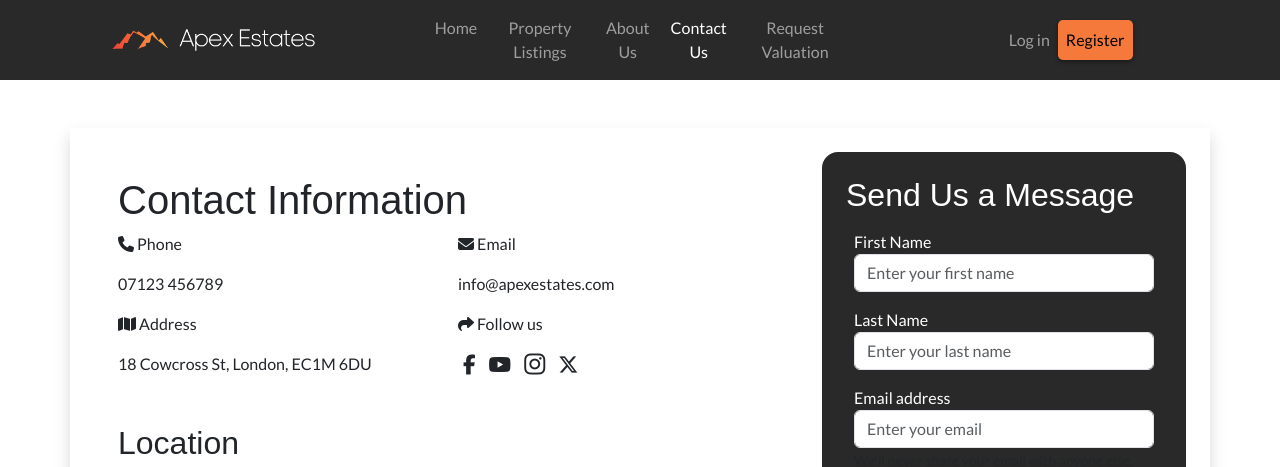
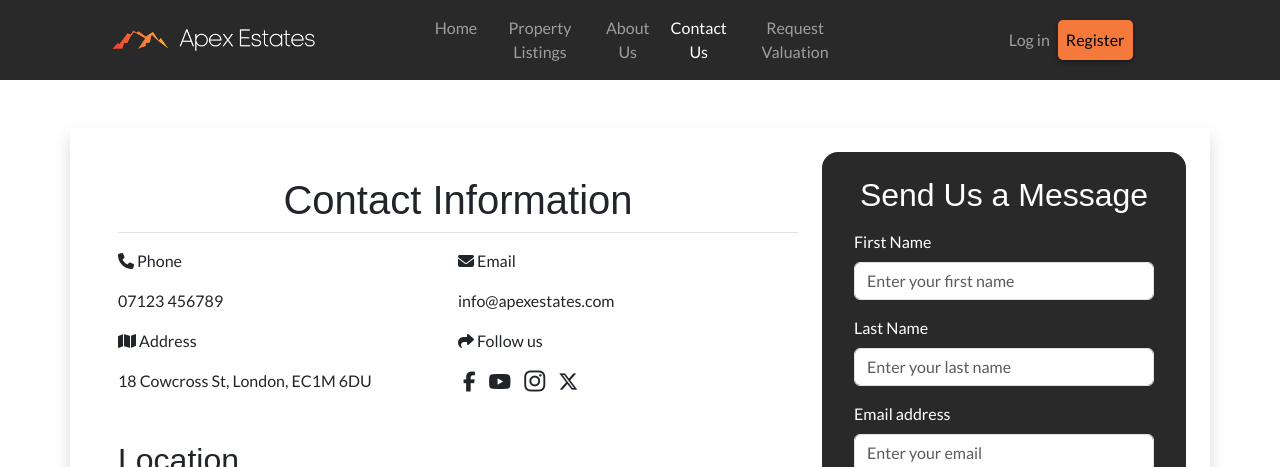
Before and after one commit to RadleighSmith/apex-estates, a Django app: page /contact_us/ in a window 1280 px wide. Shown: the top 467 px of the page. Run offline with Django 4.2, Linux system fonts and the light colour scheme; some libraries are stand-ins or nearby versions.

Commit message:
Add additional styling to contact page

```diff
--- a/main/templates/contact.html
+++ b/main/templates/contact.html
@@ -4,17 +4,17 @@
 
 {% block content %}
 <div class="container-fluid">
-    <div class="container shadow mt-5 p-4">
+    <div class="container shadow my-5 p-4">
         <div class="row">
             <!-- Contact Information Section -->
             <div class="col-lg-8">
                 <div class="container p-4">
                     <div class="row">
-                        <div class="col">
+                        <div class="col text-center border-bottom">
                             <h1>Contact Information</h1>
                         </div>
                     </div>
-                    <div class="row">
+                    <div class="row mt-3">
                         <div class="col-md-6">
                             <p><i class="fa-solid fa-phone"></i> Phone</p>
                             <p>07123 456789</p>
@@ -74,29 +74,29 @@
             <div class="col-lg-4">
                 <div class="container message-section text-white p-4">
                     <div class="row">
-                        <div class="col">
+                        <div class="col text-center">
                             <h2>Send Us a Message</h2>
                         </div>
                     </div>
                     <form>
                         <div class="form-group p-2">
-                            <label for="firstName">First Name</label>
+                            <label for="firstName" class="pb-2">First Name</label>
                             <input type="text" class="form-control" id="firstName" placeholder="Enter your first name">
                         </div>
                         <div class="form-group p-2">
-                            <label for="lastName">Last Name</label>
+                            <label for="lastName" class="pb-2">Last Name</label>
                             <input type="text" class="form-control" id="lastName" placeholder="Enter your last name">
                         </div>
                         <div class="form-group p-2">
-                            <label for="email">Email address</label>
+                            <label for="email" class="pb-2">Email address</label>
                             <input type="email" class="form-control" id="email" aria-describedby="emailHelp"
                                 placeholder="Enter your email">
-                            <small id="emailHelp" class="form-text text-muted">We'll never share your email with
+                            <small id="emailHelp" class="form-text text-white">We'll never share your email with
                                 anyone else.</small>
                         </div>
                         <div class="form-group p-2">
-                            <label for="message">Message</label>
-                            <textarea class="form-control" id="message" rows="4"
+                            <label for="message" class="pb-2">Message</label>
+                            <textarea class="form-control" id="message"
                                 placeholder="Enter your message"></textarea>
                         </div>
                         <div class="d-grid">
--- a/static/css/style.css
+++ b/static/css/style.css
@@ -325,6 +325,10 @@ h2 {
     border-radius: 1rem;
 }
 
+#message{
+    height: 15rem;
+}
+
 #map-container{
     width: 100%;
     height: 100%;
@@ -332,6 +336,6 @@ h2 {
 
 #map {
     width: 100%;
-    height: 100%;
+    height: 20rem;
     box-shadow: 0 0 2px var(--black);
 }
```
